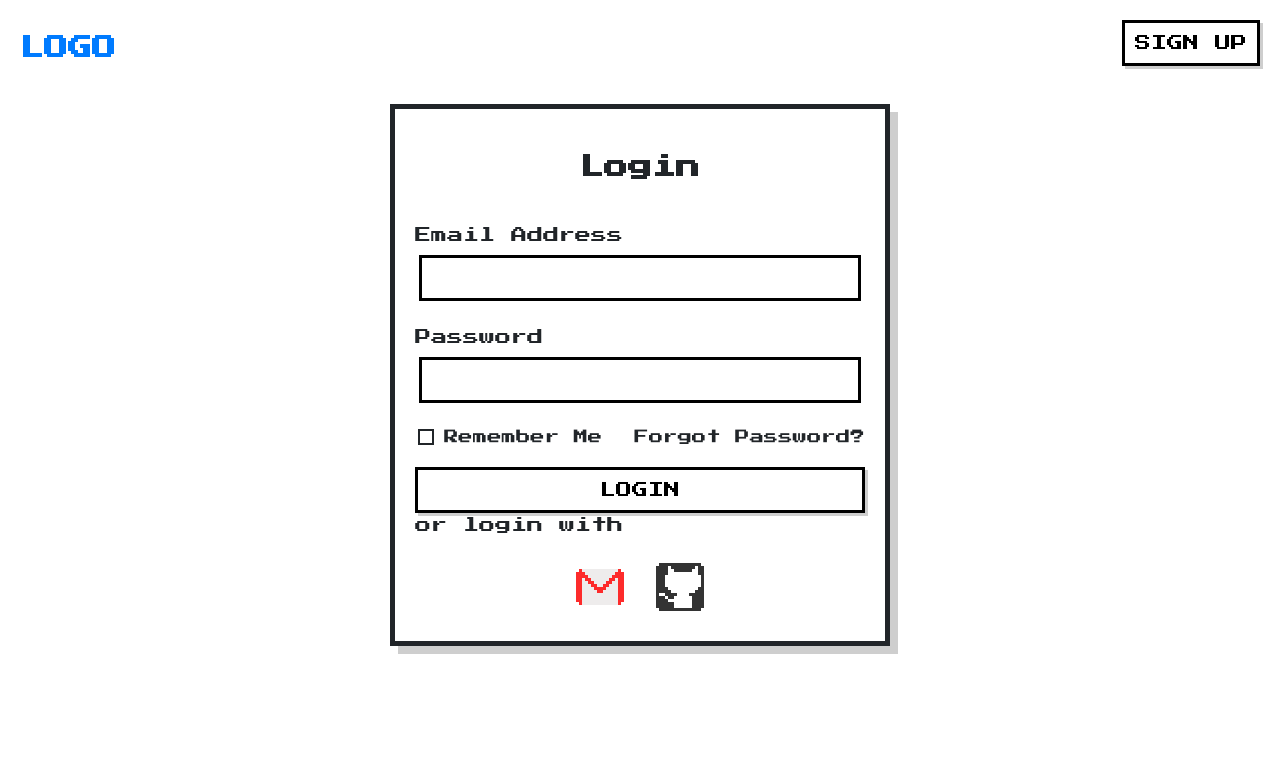
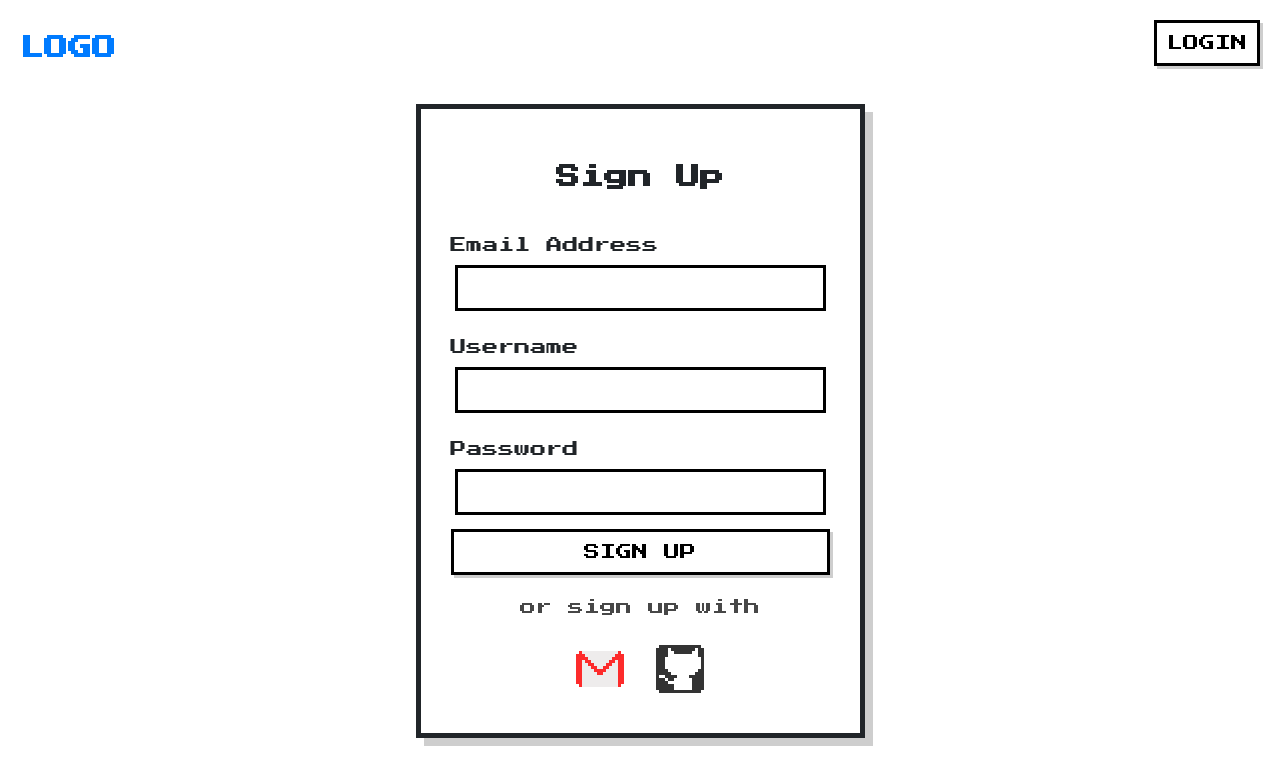
Before and after one commit to teruterubozuuu/QuestKeeper, a React (Vite) app in the folder questkeeper/: page /register in a window 1280 px wide. Shown: the top 784 px of the page. Built offline with nearby package versions, Linux system fonts and the light colour scheme.

Commit message:
feat: add firebase authentication

```diff
--- a/questkeeper/package.json
+++ b/questkeeper/package.json
@@ -10,6 +10,7 @@
     "preview": "vite preview"
   },
   "dependencies": {
+    "firebase": "^11.2.0",
     "nes.css": "^2.2.1",
     "react": "^18.3.1",
     "react-dom": "^18.3.1",
--- a/questkeeper/src/App.jsx
+++ b/questkeeper/src/App.jsx
@@ -5,6 +5,7 @@ import Header from "./components/Header";
 import LandingPage from "./pages/LandingPage";
 import LoginPage from "./pages/LoginPage";
 import Register from "./pages/Register";
+import HomePage from "./pages/HomePage";
 
 function App() {
   return (
@@ -14,6 +15,7 @@ function App() {
             <Route path="/" element={<LandingPage />}></Route>
             <Route path="/login" element={<LoginPage />}></Route>
             <Route path="/register" element={<Register/>}></Route>
+            <Route path="/homepage" element={<HomePage/>}></Route>
           </Routes>
     </Router>
     </>
--- /dev/null
+++ b/questkeeper/src/firebase.js
@@ -0,0 +1,25 @@
+// Import the functions you need from the SDKs you need
+import { initializeApp } from "firebase/app";
+import { getAnalytics } from "firebase/analytics";
+import { getAuth } from "firebase/auth";
+// TODO: Add SDKs for Firebase products that you want to use
+// https://firebase.google.com/docs/web/setup#available-libraries
+
+// Your web app's Firebase configuration
+// For Firebase JS SDK v7.20.0 and later, measurementId is optional
+const firebaseConfig = {
+  apiKey: "AIzaSyBmKGXUd9i1w9rx4gmJbKj_3vsMftxGve0",
+  authDomain: "questkeeper-bd4d6.firebaseapp.com",
+  projectId: "questkeeper-bd4d6",
+  storageBucket: "questkeeper-bd4d6.firebasestorage.app",
+  messagingSenderId: "593672827029",
+  appId: "1:593672827029:web:0bba6a2f1b8537d9e46b9c",
+  measurementId: "G-V46VG5Y8DV"
+};
+
+// Initialize Firebase
+const app = initializeApp(firebaseConfig);
+
+export const auth = getAuth(app);
+const analytics = getAnalytics(app);
+export default app;
--- /dev/null
+++ b/questkeeper/src/pages/HomePage.jsx
@@ -0,0 +1,27 @@
+import React from 'react'
+import {signOut } from "firebase/auth";
+import { auth} from "../firebase";
+import { useNavigate } from 'react-router-dom';
+
+
+export default function HomePage() {
+
+  const navigate = useNavigate();
+  const logOut= () =>{
+    signOut(auth).then(() =>{
+      //Sign out successful
+      console.log("success")
+      navigate("/login")
+    }).catch((error) => {
+      console.log(error)
+    });
+  }
+
+  return (
+    <div>
+      HomePage
+      <button onClick={()=>logOut()}>Sign Out</button>
+    </div>
+
+  )
+}
--- a/questkeeper/src/pages/LoginPage.jsx
+++ b/questkeeper/src/pages/LoginPage.jsx
@@ -1,8 +1,32 @@
 import React from "react";
-import { Link } from "react-router-dom";
+import { Link, useNavigate } from "react-router-dom";
+import { useState } from "react";
+import {auth} from "../firebase";
+import {signInWithEmailAndPassword}from 'firebase/auth';
+
 import "./LoginRegister.css";
 
 export default function LoginPage() {
+  const navigate = useNavigate();
+
+  const [email, setEmail] = useState("");
+  const [password, setPassword] = useState("");
+
+  const handleSubmit = () => {
+    signInWithEmailAndPassword(auth, email, password)
+      .then((userCredential) => {
+        // Signed in
+        const user = userCredential.user;
+        console.log(user);
+        navigate("/homepage")
+        // ...
+      })
+      .catch((error) => {
+        const errorCode = error.code;
+        const errorMessage = error.message;
+      });
+  };
+
   return (
     <div className="login-parent-container">
       <nav className="nav-parent-container">
@@ -23,11 +47,21 @@ export default function LoginPage() {
           <h2>Login</h2>
           <div class="nes-field">
             <label for="email_address">Email Address</label>
-            <input type="text" id="email_address" class="nes-input"></input>
+            <input
+              type="text"
+              id="email_address"
+              class="nes-input"
+              onChange={(e) => setEmail(e.target.value)}
+            ></input>
           </div>
           <div class="nes-field">
             <label for="password">Password</label>
-            <input type="text" id="password" class="nes-input"></input>
+            <input
+              type="text"
+              id="password"
+              class="nes-input"
+              onChange={(e) => setPassword(e.target.value)}
+            ></input>
           </div>
 
           <div className="remember-forgot-pass-container">
@@ -37,16 +71,20 @@ export default function LoginPage() {
             </label>
             <span>Forgot Password?</span>
           </div>
-          <button type="button" class="btn" id="login-btn">
-              LOGIN
-            </button>
+          <button
+            type="button"
+            class="btn"
+            id="login-btn"
+            onClick={() => handleSubmit()}
+          >
+            LOGIN
+          </button>
           <p className="sns-options">or login with</p>
           <div className="sns-icons">
             <i class="nes-icon gmail is-medium"></i>
             <i class="nes-icon github is-medium"></i>
-            </div>
+          </div>
         </form>
-
       </div>
     </div>
   );
--- a/questkeeper/src/pages/LoginRegister.css
+++ b/questkeeper/src/pages/LoginRegister.css
@@ -12,11 +12,12 @@
 .form-container{
     display:flex;
     justify-content: center;
+
 }
 
 form{
     border: 5px solid;
-    padding:20px;
+    padding:30px;
     box-shadow:8px 8px rgb(206, 206, 206);
 }
 
@@ -30,6 +31,7 @@ form div{
     padding:10px 0;
 }
 
+
 .remember-forgot-pass-container{
     display:flex;
     gap:2rem;
@@ -38,11 +40,10 @@ form div{
 
 
 
+#login-btn, #register-btn{
+    width:100%;
+}
 
-#login-btn{
-    width:100%;
-
-}
 
 .sns-options{
     padding-top:20px;
--- a/questkeeper/src/pages/Register.jsx
+++ b/questkeeper/src/pages/Register.jsx
@@ -1,8 +1,31 @@
 import React from 'react'
 import "./LoginRegister.css"
-import { Link } from 'react-router-dom';
+import { Link, useNavigate } from 'react-router-dom';
+import { useState } from 'react';
+import { auth} from "../firebase";
+import { createUserWithEmailAndPassword } from 'firebase/auth';
 
 export default function Register() {
+  const navigate = useNavigate();
+
+  const [email,setEmail] = useState("");
+  const [username,setUsername] = useState("");
+  const [password,setPassword] = useState("");
+
+  const handleSubmit =()=>{
+    createUserWithEmailAndPassword(auth,email,password)
+    .then((userCredential) =>{
+      const user = userCredential.user;
+      console.log(user);
+      navigate("/homepage")
+    })
+    .catch((error) => {
+      const errorCode = error.code;
+      const errorMessage = error.message;
+      // ..
+    });
+  }
+
   return (
     <div className="login-parent-container">
          <nav className="nav-parent-container">
@@ -10,9 +33,9 @@ export default function Register() {
              <h1 className="logo">LOGO</h1>
            </Link>
            <div className="redirectLink">
-             <Link to="/register">
+             <Link to="/login">
                <button type="button" class="btn">
-                 SIGN UP
+                 LOGIN
                </button>
              </Link>
            </div>
@@ -20,27 +43,25 @@ export default function Register() {
 
          <div className="form-container">
            <form>
-             <h2>Login</h2>
+             <h2>Sign Up</h2>
              <div class="nes-field">
                <label for="email_address">Email Address</label>
-               <input type="text" id="email_address" class="nes-input"></input>
+               <input type="text" id="email_address" class="nes-input" onChange={e => setEmail(e.target.value)}></input>
+             </div>
+             <div class="nes-field">
+               <label for="username">Username</label>
+               <input type="text" id="username" class="nes-input" onChange={e => setUsername(e.target.value)}></input>
              </div>
              <div class="nes-field">
                <label for="password">Password</label>
-               <input type="text" id="password" class="nes-input"></input>
+               <input type="text" id="password" class="nes-input" onChange={e => setPassword(e.target.value)}></input>
              </div>
 
-             <div className="remember-forgot-pass-container">
-               <label>
-                 <input type="checkbox" class="nes-checkbox" />
-                 <span>Remember Me</span>
-               </label>
-               <span>Forgot Password?</span>
-             </div>
-             <button type="button" class="btn" id="login-btn">
-                 LOGIN
+
+             <button type="button" class="btn" id="register-btn" onClick={()=> handleSubmit()}>
+                 SIGN UP
                </button>
-             <p className="signUpRedirect">or login with</p>
+             <p className="sns-options">or sign up with</p>
              <div className="sns-icons">
                <i class="nes-icon gmail is-medium"></i>
                <i class="nes-icon github is-medium"></i>
```
Also changed, not shown: 1 other file (tests, documents, lock files or other folders).
